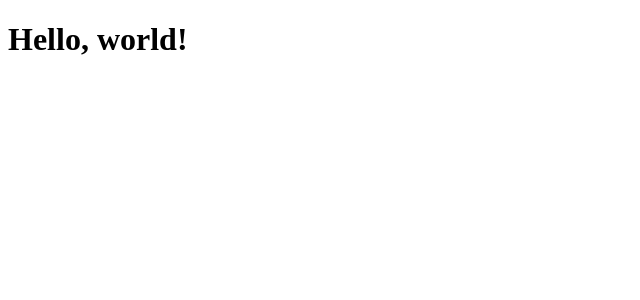
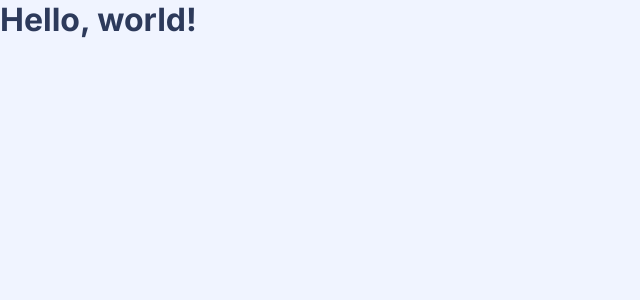
Before and after one commit to Espadv69/Priority-ToDo-List, a React (Vite) app: page / in a window 1280 px wide. Shown: the top 300 px of the page, without its empty margins (0-640 px from the left). Built offline with nearby package versions, Linux system fonts and the light colour scheme.

Commit message:
Add global styles and font import to global.css

```diff
--- a/src/css/global.css
+++ b/src/css/global.css
@@ -0,0 +1,29 @@
+/* Inter font-family */
+@import url('https://fonts.googleapis.com/css2?family=Inter:ital,opsz,wght@0,14..32,100..900;1,14..32,100..900&display=swap');
+
+*,
+*::before,
+*::after {
+  margin: 0;
+  padding: 0;
+  box-sizing: border-box;
+}
+
+body {
+  font-family:
+    'Inter',
+    system-ui,
+    -apple-system,
+    BlinkMacSystemFont,
+    'Segoe UI',
+    Roboto,
+    Oxygen,
+    Ubuntu,
+    Cantarell,
+    'Open Sans',
+    'Helvetica Neue',
+    sans-serif;
+
+  color: #2d3a5b;
+  background: #f0f4ff;
+}
```
